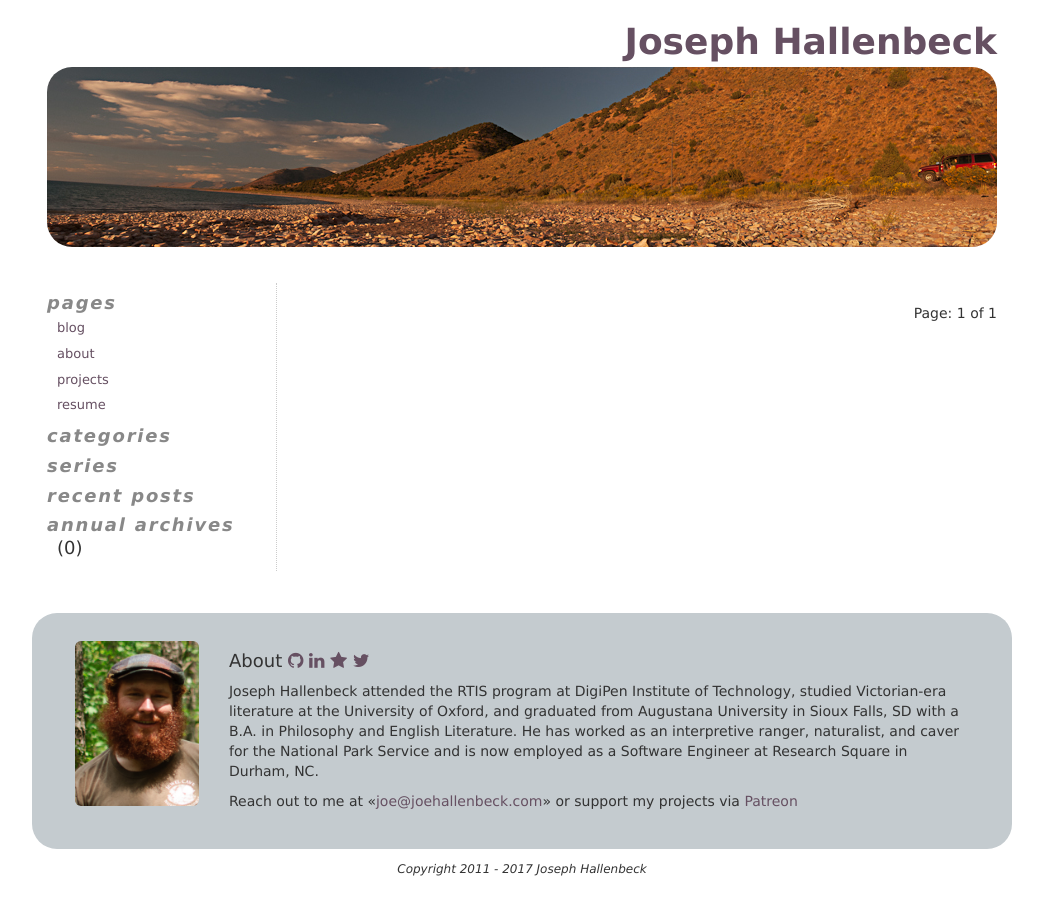
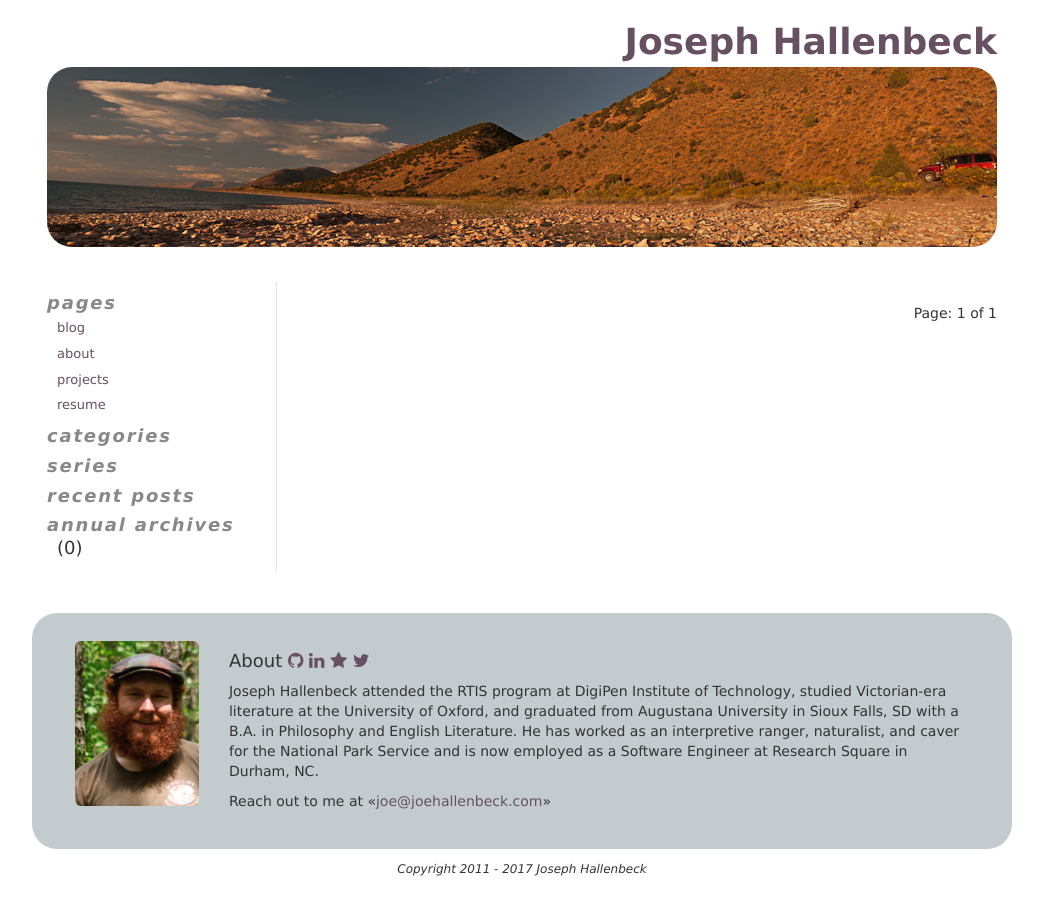
Before and after one commit to kynda/joehallenbeck.com, a Jekyll site: the page built from index.html, in a window 1280 px wide. Shown: the whole page, without its empty margins (118-1161 px from the left). Built offline with Jekyll 4.4.1, drawn with Linux system fonts in a browser that asks for light colours; the list of posts is cut into pages by our own code; comment, search, counter and statistics services are not loaded.

Commit message:
removed patreon

```diff
--- a/_config.yml
+++ b/_config.yml
@@ -13,7 +13,6 @@ twitter: Lordbowlich
 github:  Kynda
 linkedin: joseph-hallenbeck-203b1b22
 shaarli: http://bowlich.com
-patreon: joehallenbeck
 piwik_url: piwik.kynda.net
 piwik_id: 1
 
--- a/_includes/about.html
+++ b/_includes/about.html
@@ -1,2 +1,2 @@
 <p>Joseph Hallenbeck attended the RTIS program at DigiPen Institute of Technology, studied Victorian-era literature at the University of Oxford, and graduated from Augustana University in Sioux Falls, SD with a B.A. in Philosophy and English Literature. He has worked as an interpretive ranger, naturalist, and caver for the National Park Service and is now employed as a Software Engineer at Research Square in Durham, NC.</p>
-<p>Reach out to me at «<a href="mailto:{{ site.email }}">{{ site.email }}</a>» or support my projects via <a href="https://patreon.com/{{ site.patreon }}/">Patreon</a></p>
+<p>Reach out to me at «<a href="mailto:{{ site.email }}">{{ site.email }}</a>»</p>
--- a/_includes/attribution.html
+++ b/_includes/attribution.html
@@ -4,6 +4,4 @@
     <a xmlns:cc="http://creativecommons.org/ns#" href="{{ page.url | replace:'index.html','' | prepend: site.url }}" property="cc:attributionName" rel="cc:attributionURL">{{ site.author }}</a>
     is licensed under a
     <a rel="license" href="http://creativecommons.org/licenses/by-sa/4.0/">Creative Commons Attribution-ShareAlike 4.0 International License</a>.
-
-    Support this and future posts on <a href="https://www.patreon.com/{{ site.patreon }}"></a>
 </cite>
```
